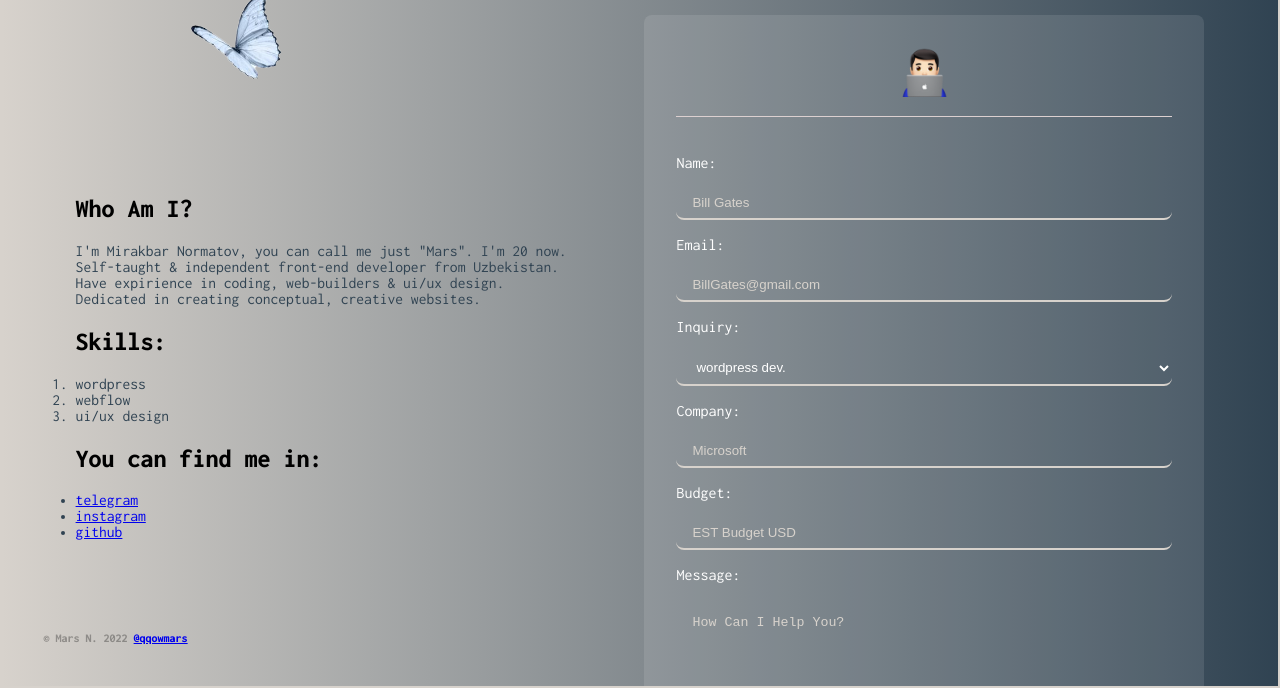
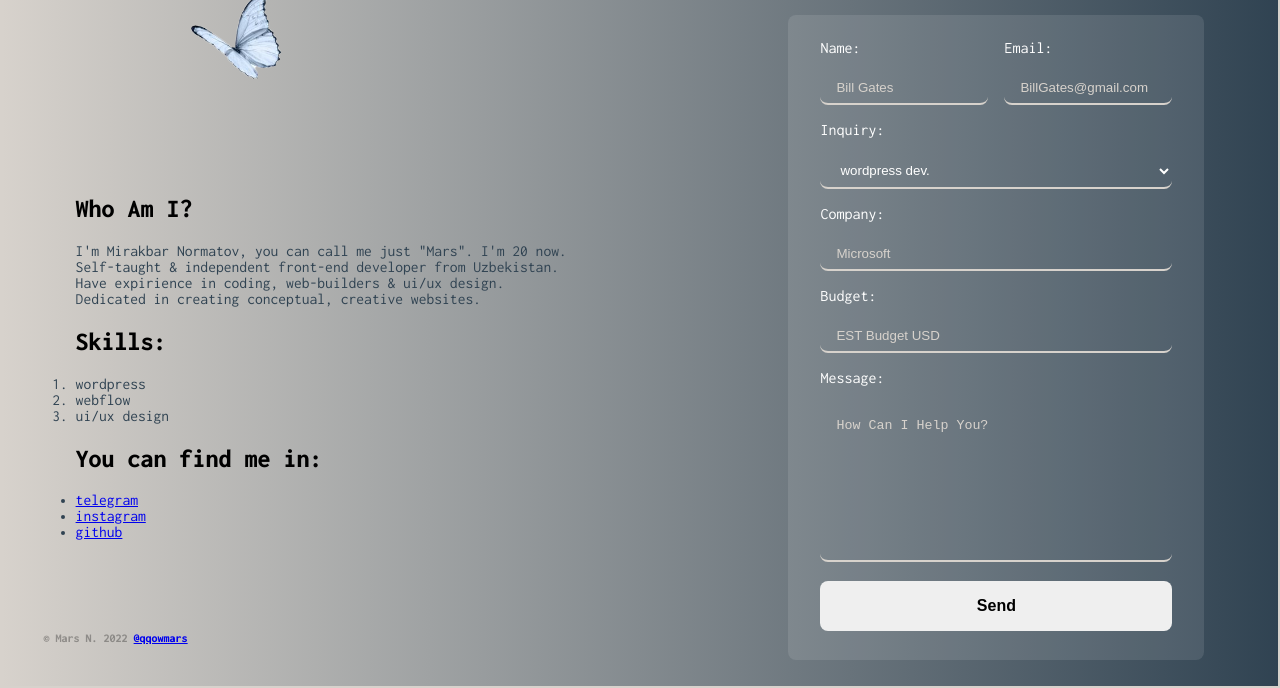
Before and after one commit to qqowwiowow/portfolio-redesign, a plain HTML site: page cta.html in a window 1280 px wide. Shown: the part 112-800 px from the top of the page. Drawn offline with Linux system fonts and the light colour scheme.

Commit message:
minor fixes

```diff
--- a/css/cta.css
+++ b/css/cta.css
@@ -92,9 +92,9 @@ body {
 }
 .form {
   background-color: rgba(255, 255, 255, 0.1);
-  padding: 2rem;
-  width: 35rem;
-  height: 55rem;
+  padding: 0.5rem 2rem;
+  width: calc(var(--index) * 20);
+  height: calc(var(--index) * 31);
   border-radius: 8px;
 }
 .form-title {
@@ -110,6 +110,10 @@ body {
   background-color: transparent;
   border: none;
   border-bottom: 2px solid #d7d2cc;
+}
+.cta-first-row {
+  display: flex;
+  gap: 1rem;
 }
 .field::placeholder,
 .message::placeholder {
--- a/cta.html
+++ b/cta.html
@@ -99,9 +99,6 @@
           class="form"
           aria-label="Email Form"
         >
-          <div class="cta-title">
-            <img src="./img/prog-emoji.png" style="width: 50px; height: 50px" />
-          </div>
           <div class="cta-first-row">
             <div class="form-name">
               <h3 class="form-title">Name:</h3>
```
